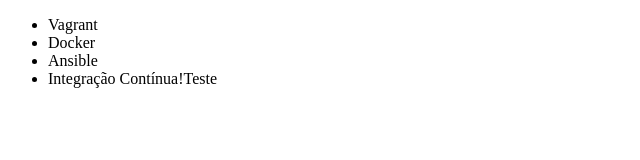
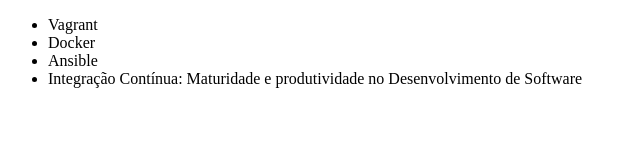
Before and after one commit to Kevinin-Alves/alura-git, a plain HTML site: page index.html in a window 1280 px wide. Shown: the whole page, without its empty margins (0-640 px from the left). Drawn offline with Linux system fonts and the light colour scheme.

Commit message:
Renomeando curso de Integração contínua

```diff
--- a/index.html
+++ b/index.html
@@ -9,7 +9,7 @@
         <li>Vagrant</li>
         <li>Docker</li>
         <li>Ansible</li>
-        <li>Integração Contínua!Teste</li>
+        <li>Integração Contínua: Maturidade e produtividade no Desenvolvimento de Software</li>
     </ul>
 </body>
 </html>
```
